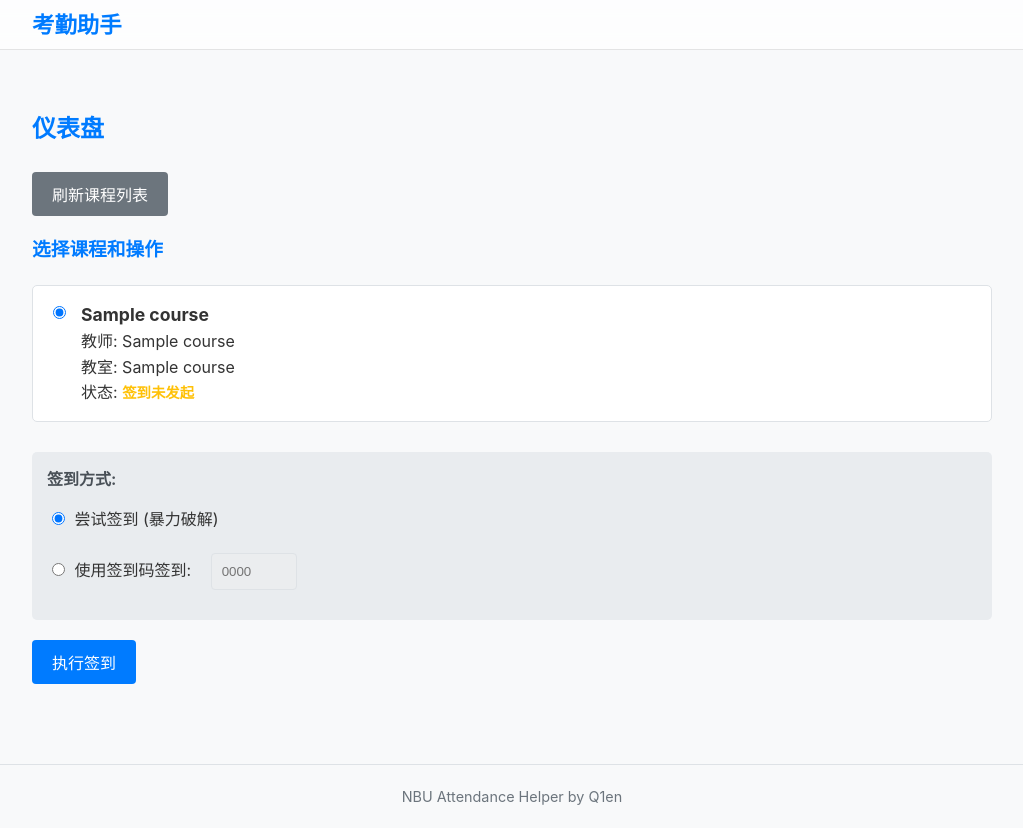
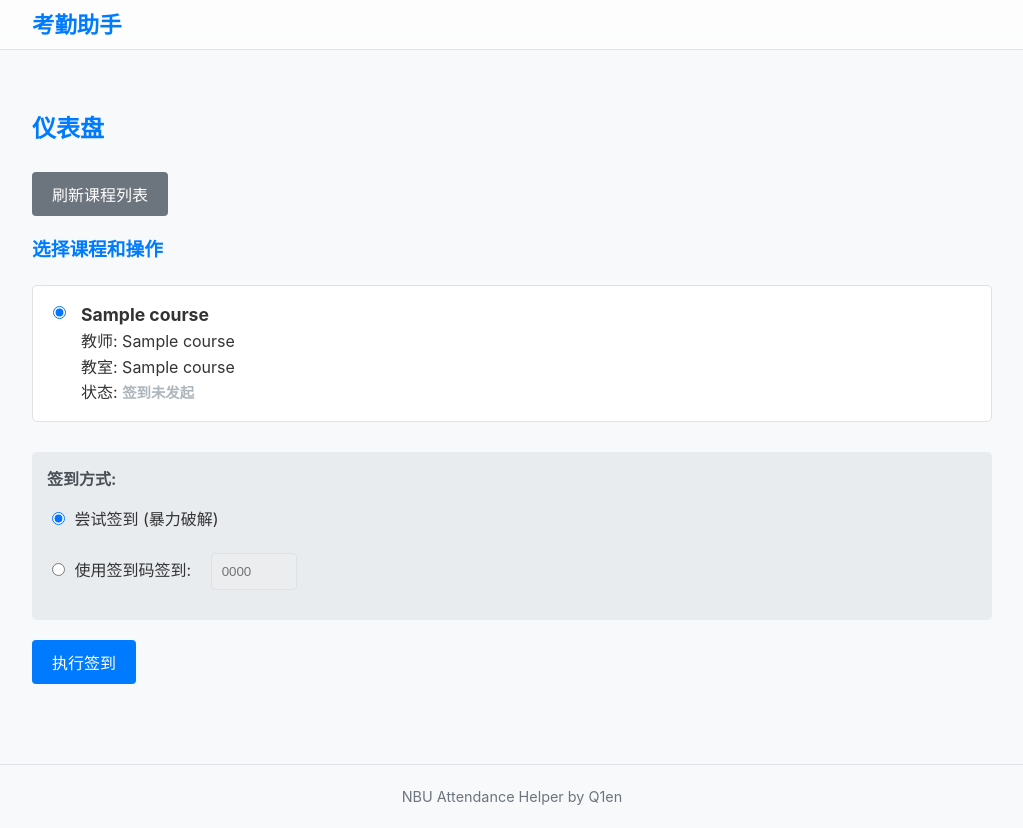
Before and after one commit to Q1en/attendance-web, a Flask app: template templates/dashboard.html in a window 1280 px wide. Shown: the whole page, without its empty margins (128-1151 px from the left). Run offline with Flask 2, Linux system fonts and the light colour scheme; the template is opened without the code that fills it: most values are stand-ins (such as "Sample title", 1, 10 or a date in 2020).

Commit message:
Add files via upload

```diff
--- a/static/style.css
+++ b/static/style.css
@@ -14,8 +14,12 @@
     --error-bg: #f8d7da;
     --error-border: #f5c6cb;
     --error-text: #721c24;
-    --pending-color: #ffc107;
-    --ready-color: #28a745;
+    /* Updated and new status colors */
+    --ready-color: #007bff;
+    --pending-color: #adb5bd;
+    --signed-color: #28a745;
+    --late-color: #ffc107;
+    --leave-color: #17a2b8;
 }
 
 body {
@@ -219,13 +223,26 @@ h2, h3, h4 {
     font-size: 0.9em;
     /* color: #555;  -- Let specific status classes handle color */
 }
+/* Updated and new status styles */
 .status-ready {
     color: var(--ready-color);
     font-weight: bold;
 }
 .status-pending {
-     color: var(--pending-color);
-     font-weight: bold;
+    color: var(--pending-color);
+    font-weight: bold;
+}
+.status-signed {
+    color: var(--signed-color);
+    font-weight: bold;
+}
+.status-late {
+    color: var(--late-color);
+    font-weight: bold;
+}
+.status-leave {
+    color: var(--leave-color);
+    font-weight: bold;
 }
 
 
```
